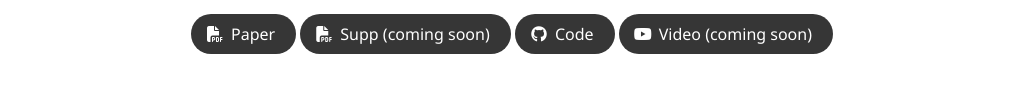
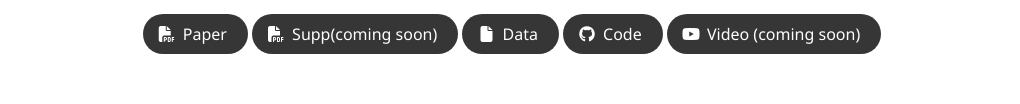
Before and after one commit to samiarja/evairborne, a plain HTML site: page index.html in a window 1280 px wide. Shown: the part 243-347 px from the top of the page, without its empty margins (128-1148 px from the left). Drawn offline with nearby package versions, Linux system fonts and the light colour scheme; some icons are missing; a web font is replaced by a local one.

Commit message:
added link for data and ground truth

```diff
--- a/index.html
+++ b/index.html
@@ -92,20 +92,20 @@
                       <span class="icon">
                         <i class="fas fa-file-pdf"></i>
                       </span>
-                      <span>Supp (coming soon)</span>
+                      <span>Supp(coming soon)</span>
                     </a>
                   </span>
 
                     <!-- Supplementary PDF link -->
-                    <!-- <span class="link-block">
-                      <a href="static/pdfs/supplementary_material.pdf" target="_blank"
+                    <span class="link-block">
+                      <a href="https://drive.google.com/drive/folders/1TqXeb1tZFUSCpnRw-I5O9jDUfzIUIoQw?usp=sharing" target="_blank"
                       class="external-link button is-normal is-rounded is-dark">
                       <span class="icon">
-                        <i class="fas fa-file-pdf"></i>
+                        <i class="fas fa-file"></i>
                       </span>
-                      <span>Supplementary</span>
+                      <span>Data</span>
                     </a>
-                  </span> -->
+                  </span>
 
                   <!-- Github link -->
                   <span class="link-block">
```
